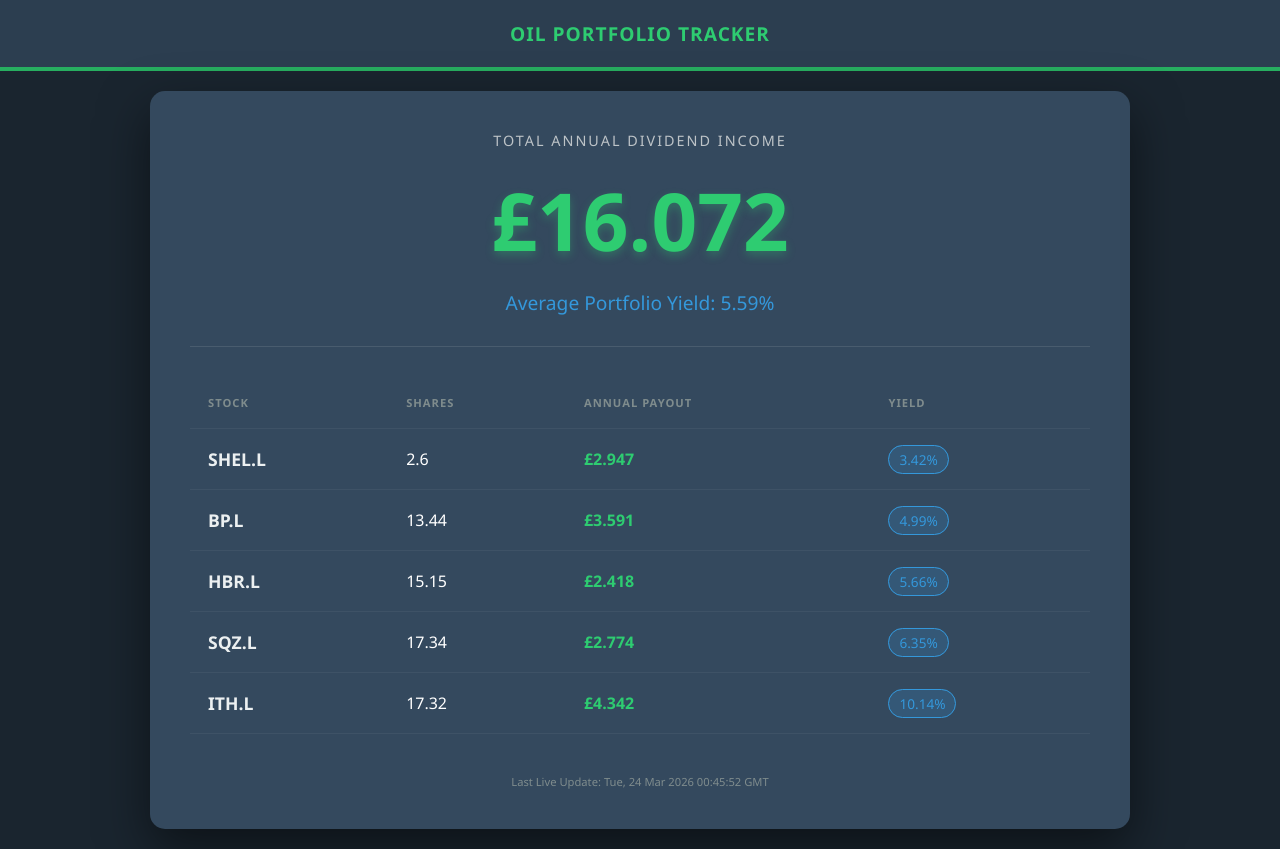
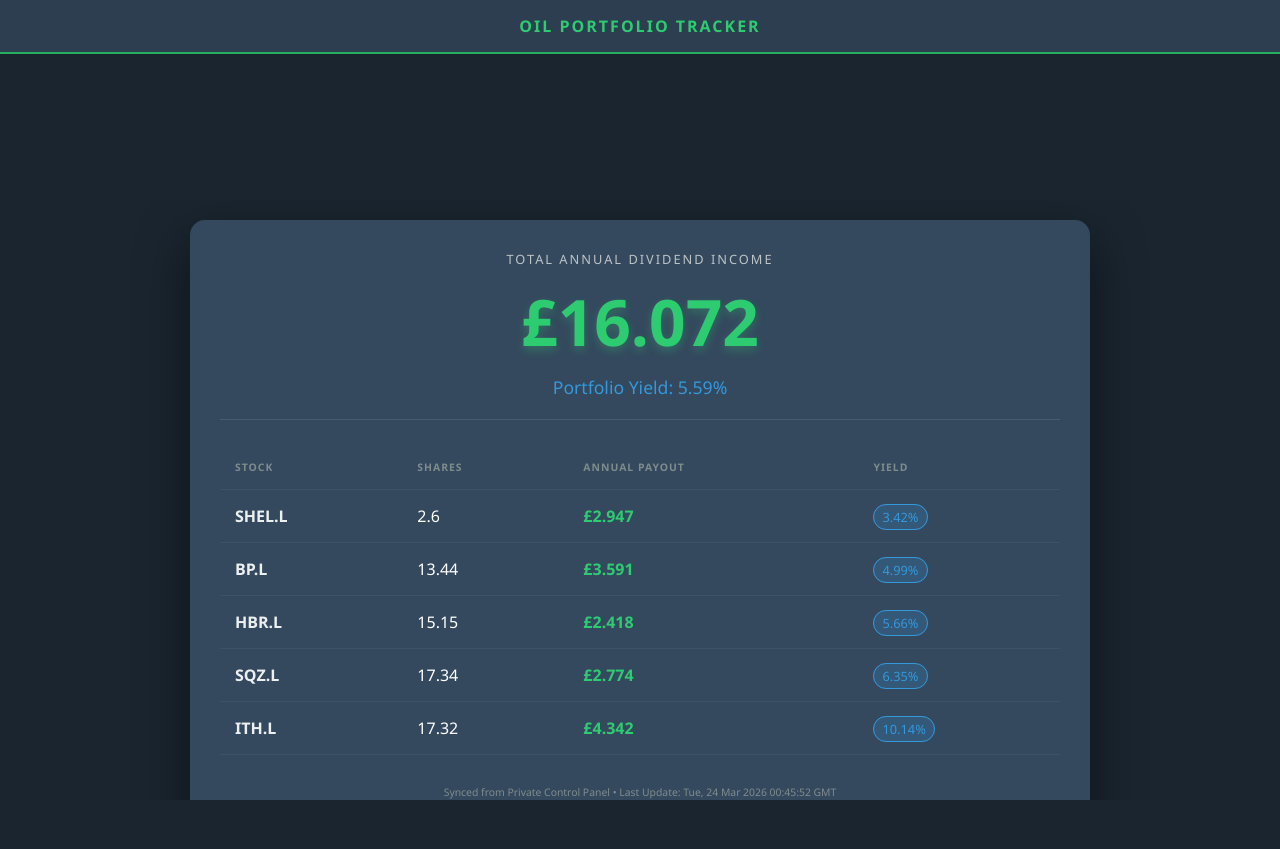
Before and after one commit to daleystonks/oil, a plain HTML site: page index.html in a window 1280 px wide. After the commit the page ends 800 px from the top, so only its background shows below. Drawn offline with Linux system fonts and the light colour scheme; a script that the page names is missing.

Commit message:
Add files via upload

```diff
--- a/index.html
+++ b/index.html
@@ -2,34 +2,77 @@
 <html lang="en">
 <head>
     <meta charset="UTF-8">
-    <title>Public Dividend Tracker</title>
+    <title>Oil Portfolio & Dividend Tracker</title>
     <style>
+        /* Base Page Background */
         html, body { height: 100%; margin: 0; font-family: 'Segoe UI', Tahoma, Geneva, Verdana, sans-serif; background: #1a252f; color: white; display: flex; flex-direction: column; }
 
-        /* Removed Nav Bar for privacy - Header only */
-        .header-spacer { padding: 20px; text-align: center; background: #2c3e50; border-bottom: 4px solid #27ae60; }
-        .header-spacer h1 { margin: 0; font-size: 1.2rem; letter-spacing: 1px; color: #2ecc71; }
+        /* Header Section */
+        .header-spacer { padding: 15px; text-align: center; background: #2c3e50; border-bottom: 2px solid #27ae60; }
+        .header-spacer h1 { margin: 0; font-size: 1rem; letter-spacing: 2px; color: #2ecc71; text-transform: uppercase; }
 
-        .main-wrapper { flex: 1; display: flex; align-items: center; justify-content: center; padding: 20px; }
-        .container { width: 100%; max-width: 900px; background: #34495e; padding: 40px; border-radius: 15px; box-shadow: 0 20px 50px rgba(0,0,0,0.5); text-align: center; }
-        .income-header { border-bottom: 1px solid rgba(255,255,255,0.1); padding-bottom: 30px; margin-bottom: 30px; }
-        .income-label { text-transform: uppercase; letter-spacing: 2px; color: #bdc3c7; font-size: 0.9em; }
-        .big-number { font-size: 5em; font-weight: bold; color: #2ecc71; margin: 15px 0; text-shadow: 0 4px 10px rgba(46, 204, 113, 0.3); }
-        .avg-yield-text { font-size: 1.2em; color: #3498db; font-weight: 300; }
-        table { width: 100%; border-collapse: collapse; margin-top: 30px; text-align: left; }
-        th, td { padding: 18px; border-bottom: 1px solid rgba(255,255,255,0.05); }
-        th { color: #7f8c8d; text-transform: uppercase; font-size: 0.7em; letter-spacing: 1px; }
-        .ticker-name { font-weight: bold; font-size: 1.1em; color: #ecf0f1; }
-        .yield-badge { background: rgba(52, 152, 219, 0.2); color: #3498db; padding: 4px 10px; border-radius: 20px; font-size: 0.85em; border: 1px solid #3498db; }
-        .footer-note { margin-top: 40px; font-size: 0.7em; color: #7f8c8d; }
+        /* Market Bar - Match Body Background */
+        .market-bar {
+            width: 100%;
+            background: #1a252f; /* MATCHES BODY BACKGROUND */
+            display: flex;
+            justify-content: center;
+            padding: 20px 0 0 0; /* Spacing above the widget */
+        }
 
-        @media (max-width: 600px) { .big-number { font-size: 3em; } .container { padding: 20px; } th, td { padding: 10px; font-size: 0.8em; } }
+        /* Widget Container - Ensure no background bleed */
+        .widget-container {
+            width: 350px;
+            height: 126px;
+            background: transparent !important;
+        }
+
+        .main-wrapper { flex: 1; display: flex; flex-direction: column; align-items: center; padding: 20px; overflow-y: auto; }
+
+        /* Portfolio Container */
+        .container { width: 100%; max-width: 900px; background: #34495e; padding: 30px; border-radius: 15px; box-shadow: 0 20px 50px rgba(0,0,0,0.5); text-align: center; box-sizing: border-box; margin-bottom: 40px; }
+
+        .income-header { border-bottom: 1px solid rgba(255,255,255,0.1); padding-bottom: 20px; margin-bottom: 25px; }
+        .income-label { text-transform: uppercase; letter-spacing: 2px; color: #bdc3c7; font-size: 0.8em; }
+        .big-number { font-size: 4em; font-weight: bold; color: #2ecc71; margin: 10px 0; text-shadow: 0 4px 10px rgba(46, 204, 113, 0.3); }
+        .avg-yield-text { font-size: 1.1em; color: #3498db; font-weight: 300; }
+
+        table { width: 100%; border-collapse: collapse; margin-top: 20px; text-align: left; }
+        th, td { padding: 15px; border-bottom: 1px solid rgba(255,255,255,0.05); }
+        th { color: #7f8c8d; text-transform: uppercase; font-size: 0.65em; letter-spacing: 1px; }
+        .ticker-name { font-weight: bold; font-size: 1em; color: #ecf0f1; }
+        .yield-badge { background: rgba(52, 152, 219, 0.2); color: #3498db; padding: 3px 8px; border-radius: 20px; font-size: 0.8em; border: 1px solid #3498db; }
+
+        .footer-note { margin-top: 30px; font-size: 0.65em; color: #7f8c8d; padding-bottom: 10px; }
+
+        @media (max-width: 600px) {
+            .big-number { font-size: 2.5em; }
+            .container { padding: 20px; }
+            .widget-container { width: 100%; }
+        }
     </style>
 </head>
 <body>
 
 <div class="header-spacer">
     <h1>OIL PORTFOLIO TRACKER</h1>
+</div>
+
+<div class="market-bar">
+    <div class="widget-container">
+        <div class="tradingview-widget-container">
+            <div class="tradingview-widget-container__widget"></div>
+            <script type="text/javascript" src="https://s3.tradingview.com/external-embedding/embed-widget-single-quote.js" async>
+            {
+              "symbol": "TVC:UKOIL",
+              "width": "100%",
+              "colorTheme": "dark",
+              "isTransparent": true,
+              "locale": "en"
+            }
+            </script>
+        </div>
+        </div>
 </div>
 
 <div class="main-wrapper">
@@ -53,7 +96,7 @@
         </table>
 
         <div class="footer-note">
-            Last Live Update: <span id="last-mod">Checking...</span>
+            Synced from Private Control Panel • Last Update: <span id="last-mod">Checking...</span>
         </div>
     </div>
 </div>
@@ -65,13 +108,15 @@
             const response = await fetch('stocks.json?v=' + Date.now());
             if (!response.ok) throw new Error();
 
-            // Get last modified date from the server headers
             const lastMod = response.headers.get('Last-Modified') || "Just now";
             document.getElementById('last-mod').innerText = lastMod;
 
             const portfolio = await response.json();
             let totalIncome = 0, totalValue = 0;
 
+            if (!portfolio || portfolio.length === 0) {
+                body.innerHTML = '<tr><td colspan="4" style="text-align:center; padding: 40px; color: #bdc3c7;">Portfolio is empty.</td></tr>';
+            } else {
                 body.innerHTML = portfolio.map(s => {
                     const income = (s.shares * s.dividend) / 100;
                     const value = (s.shares * s.price) / 100;
@@ -83,12 +128,14 @@
                         <td><span class="yield-badge">${((s.dividend/s.price)*100).toFixed(2)}%</span></td>
                     </tr>`;
                 }).join('');
+            }
 
             document.getElementById('grand-total-div').innerText = `£${totalIncome.toLocaleString(undefined, {minimumFractionDigits: 2})}`;
-            document.getElementById('avg-yield').innerText = `Average Portfolio Yield: ${((totalIncome / totalValue) * 100).toFixed(2)}%`;
+            const avgYield = totalValue > 0 ? (totalIncome / totalValue) * 100 : 0;
+            document.getElementById('avg-yield').innerText = `Portfolio Yield: ${avgYield.toFixed(2)}%`;
 
         } catch (e) {
-            body.innerHTML = '<tr><td colspan="4" style="text-align:center; padding: 40px; color: #e74c3c;">Updating data file... please wait.</td></tr>';
+            body.innerHTML = '<tr><td colspan="4" style="text-align:center; padding: 40px; color: #e74c3c;">Connection Error: Upload stocks.json to GitHub.</td></tr>';
         }
     }
     window.onload = loadDividends;
```
Lines whose indentation alone changed are shown as unchanged.
